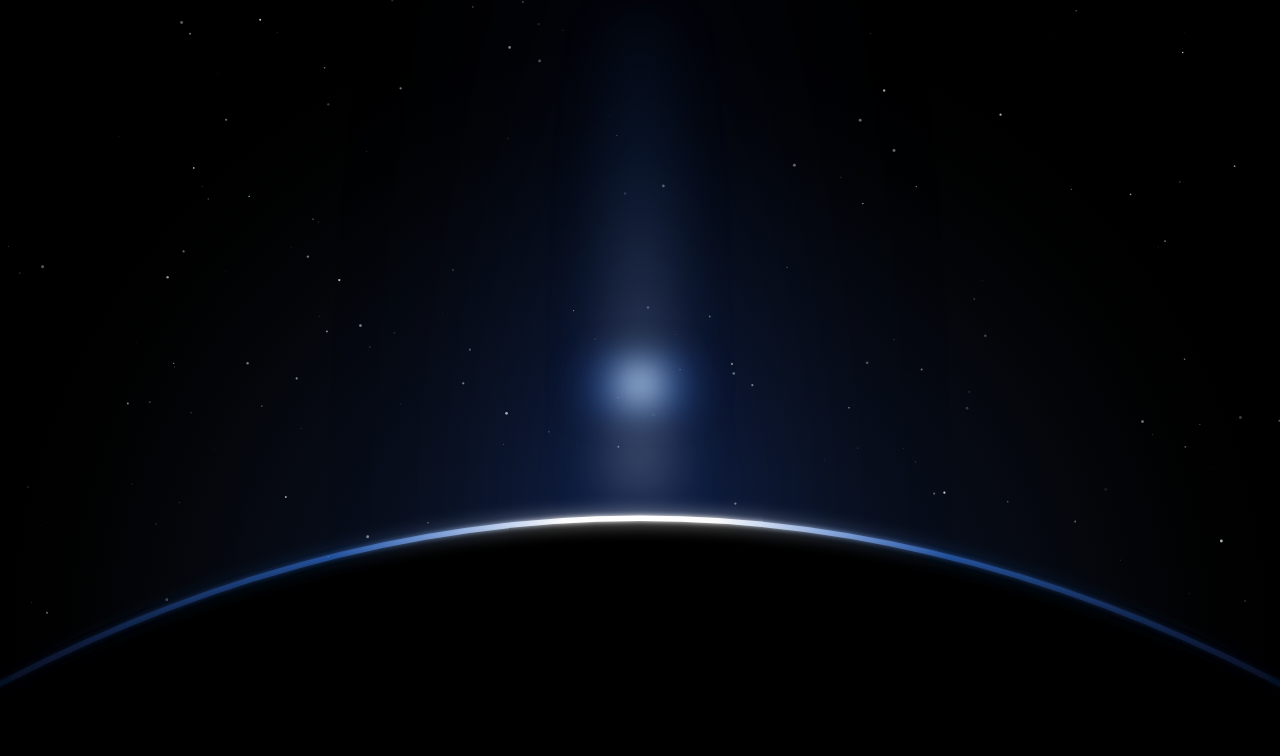
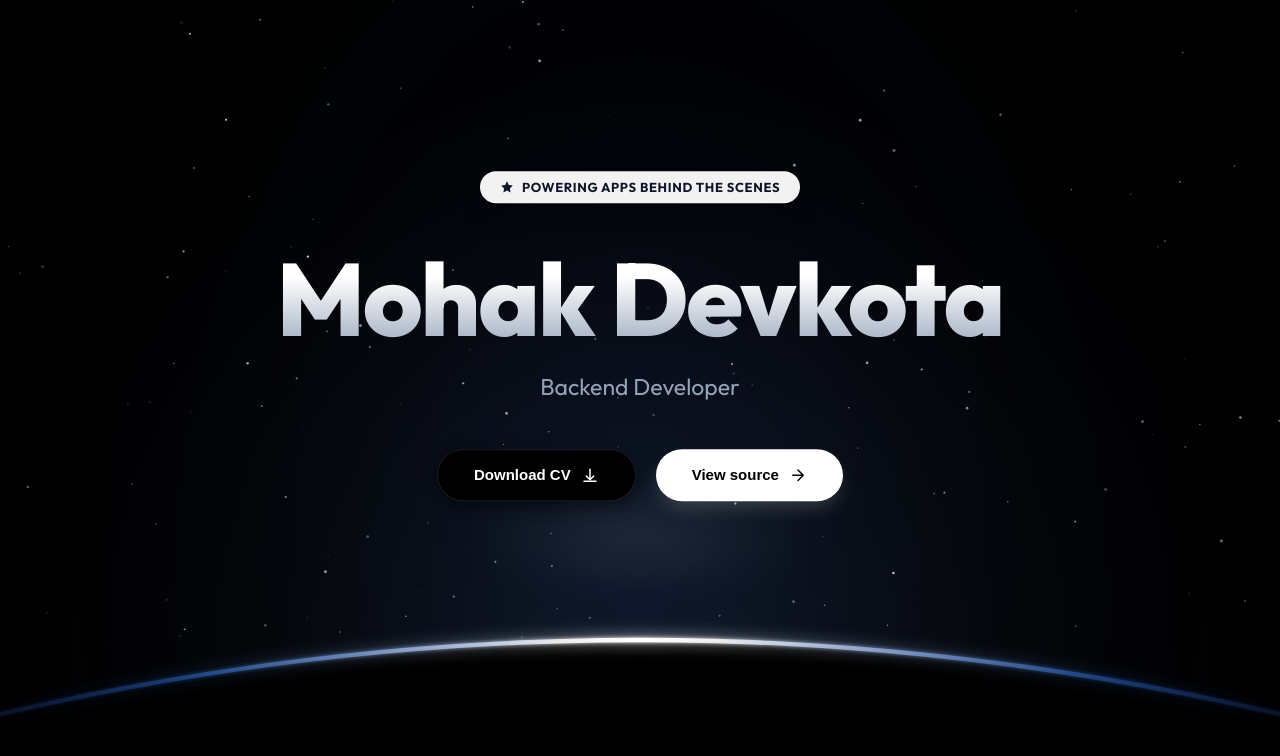
Before and after one commit to Mohak-787/my_portfolio, a React (Vite) app: page / in a window 1280 px wide. Shown: the top 756 px of the page. Built offline with nearby package versions, Linux system fonts and the light colour scheme.

Commit message:
feat: Implement hero section with content, update cosmic background effects, and integrate new styling dependencies and font.

```diff
--- a/src/components/CosmicHeroBackground.tsx
+++ b/src/components/CosmicHeroBackground.tsx
@@ -69,8 +69,8 @@ const CosmicHeroBackground: React.FC = () => {
         height: '100vh',
         backgroundColor: '#000000',
         backgroundImage: `
-          radial-gradient(circle at 50% 85%, rgba(29, 78, 216, 0.15) 0%, transparent 60%),
-          radial-gradient(circle at 50% 80%, rgba(30, 41, 59, 0.4) 0%, transparent 70%)
+          radial-gradient(ellipse at 50% 78%, rgba(59, 130, 246, 0.10) 0%, rgba(15, 23, 42, 0.18) 38%, transparent 72%),
+          radial-gradient(ellipse at 50% 85%, rgba(148, 163, 184, 0.06) 0%, transparent 65%)
         `,
         overflow: 'hidden',
         position: 'relative',
@@ -96,78 +96,212 @@ const CosmicHeroBackground: React.FC = () => {
       <div
         style={{
           position: 'absolute',
-          bottom: '20vh',
+          bottom: '12vh',
           left: '50%',
           transform: 'translateX(-50%)',
-          width: '25vw',
-          height: '110vh',
-          background: 'radial-gradient(ellipse at bottom, rgba(37, 99, 235, 0.35) 0%, rgba(30, 64, 175, 0.1) 40%, transparent 85%)',
+          width: '46vw',
+          height: '90vh',
+          background: 'radial-gradient(ellipse at bottom, rgba(59, 130, 246, 0.14) 0%, rgba(30, 64, 175, 0.06) 48%, transparent 88%)',
           pointerEvents: 'none',
-          filter: 'blur(90px)',
+          filter: 'blur(140px)',
           zIndex: 1,
         }}
       />
 
-      {/* Central Light Beam (The Core Pillar) */}
+      {/* Subtle Horizon Glow */}
       <div
         style={{
           position: 'absolute',
-          bottom: '38vh',
+          bottom: '29vh',
           left: '50%',
           transform: 'translateX(-50%)',
-          width: '8vw',
-          height: '60vh',
-          background: 'radial-gradient(ellipse at bottom, rgba(255, 255, 255, 0.3) 0%, rgba(59, 130, 246, 0.1) 50%, transparent 90%)',
-          filter: 'blur(25px)',
-          zIndex: 2,
-        }}
-      />
-
-      {/* Peak Bright Glow (Intense White-Hot Center) */}
-      <div
-        style={{
-          position: 'absolute',
-          bottom: '48vh',
-          left: '50%',
-          transform: 'translateX(-50%)',
-          width: '12vw',
+          width: '28vw',
           height: '8vh',
-          background: 'radial-gradient(circle at center, rgba(255, 255, 255, 1) 0%, rgba(147, 197, 253, 0.6) 20%, rgba(37, 99, 235, 0.2) 50%, transparent 90%)',
+          background: 'radial-gradient(ellipse at center, rgba(226, 232, 240, 0.22) 0%, rgba(191, 219, 254, 0.08) 35%, transparent 78%)',
           pointerEvents: 'none',
-          filter: 'blur(15px)',
+          filter: 'blur(28px)',
           zIndex: 5,
         }}
       />
 
-      {/* The Refined Horizon Arc */}
+      {/* Detailed Hero Content Overlay */}
+      <div
+        style={{
+          position: 'absolute',
+          top: '42%',
+          left: '50%',
+          transform: 'translate(-50%, -50%)',
+          width: '100%',
+          maxWidth: '1200px',
+          textAlign: 'center',
+          zIndex: 20,
+          display: 'flex',
+          flexDirection: 'column',
+          alignItems: 'center',
+          padding: '0 20px',
+        }}
+      >
+        {/* Pill Badge */}
+        <div
+          style={{
+            backgroundColor: 'rgba(255, 255, 255, 0.95)',
+            color: '#0f172a',
+            padding: '8px 20px',
+            borderRadius: '9999px',
+            fontSize: '13px',
+            fontWeight: 700,
+            letterSpacing: '0.05em',
+            textTransform: 'uppercase',
+            display: 'flex',
+            alignItems: 'center',
+            gap: '8px',
+            marginBottom: '40px',
+            boxShadow: '0 10px 25px -5px rgba(0, 0, 0, 0.3), 0 8px 10px -6px rgba(0, 0, 0, 0.3)',
+            animation: 'fadeInDown 0.8s ease-out forwards',
+          }}
+        >
+          <svg width="14" height="14" viewBox="0 0 24 24" fill="currentColor">
+            <path d="M12 2l3.09 6.26L22 9.27l-5 4.87 1.18 6.88L12 17.77l-6.18 3.25L7 14.14 2 9.27l6.91-1.01L12 2z" />
+          </svg>
+          Powering Apps Behind the Scenes
+        </div>
+
+        {/* Main Heading */}
+        <h1
+          style={{
+            fontSize: 'max(48px, 8vw)',
+            fontWeight: 800,
+            lineHeight: 1.1,
+            letterSpacing: '-0.02em',
+            margin: '0 0 16px 0',
+            background: 'linear-gradient(to bottom, #FFFFFF 30%, #94A3B8 100%)',
+            WebkitBackgroundClip: 'text',
+            WebkitTextFillColor: 'transparent',
+            animation: 'fadeInUp 1s ease-out 0.2s forwards',
+            opacity: 0,
+          }}
+        >
+          Mohak Devkota
+        </h1>
+
+        {/* Subheading */}
+        <p
+          style={{
+            fontSize: 'max(16px, 1.8vw)',
+            color: '#94A3B8',
+            maxWidth: '600px',
+            margin: '0 0 48px 0',
+            fontWeight: 400,
+            animation: 'fadeInUp 1s ease-out 0.4s forwards',
+            opacity: 0,
+          }}
+        >
+          Backend Developer
+        </p>
+
+        {/* Action Buttons */}
+        <div
+          style={{
+            display: 'flex',
+            gap: '20px',
+            animation: 'fadeInUp 1s ease-out 0.6s forwards',
+            opacity: 0,
+          }}
+        >
+          <button
+            style={{
+              backgroundColor: '#000000',
+              color: '#FFFFFF',
+              padding: '16px 36px',
+              borderRadius: '9999px',
+              border: '1px solid rgba(255, 255, 255, 0.1)',
+              fontSize: '15px',
+              fontWeight: 600,
+              cursor: 'pointer',
+              display: 'flex',
+              alignItems: 'center',
+              gap: '10px',
+              transition: 'all 0.3s ease',
+              boxShadow: '0 4px 15px rgba(0, 0, 0, 0.5)',
+            }}
+            onMouseOver={(e) => {
+              e.currentTarget.style.backgroundColor = '#1a1a1a';
+              e.currentTarget.style.transform = 'translateY(-2px)';
+            }}
+            onMouseOut={(e) => {
+              e.currentTarget.style.backgroundColor = '#000000';
+              e.currentTarget.style.transform = 'translateY(0)';
+            }}
+          >
+            Download CV
+            <svg width="18" height="18" viewBox="0 0 24 24" fill="none" stroke="currentColor" strokeWidth="2" strokeLinecap="round" strokeLinejoin="round">
+              <path d="M7 13L12 18L17 13M12 18V4" />
+              <path d="M20 20H4" />
+            </svg>
+          </button>
+
+          <button
+            style={{
+              backgroundColor: '#FFFFFF',
+              color: '#000000',
+              padding: '16px 36px',
+              borderRadius: '9999px',
+              border: 'none',
+              fontSize: '15px',
+              fontWeight: 600,
+              cursor: 'pointer',
+              display: 'flex',
+              alignItems: 'center',
+              gap: '10px',
+              transition: 'all 0.3s ease',
+              boxShadow: '0 10px 20px -5px rgba(255, 255, 255, 0.2)',
+            }}
+            onMouseOver={(e) => {
+              e.currentTarget.style.boxShadow = '0 15px 30px -5px rgba(255, 255, 255, 0.3)';
+              e.currentTarget.style.transform = 'translateY(-2px)';
+            }}
+            onMouseOut={(e) => {
+              e.currentTarget.style.boxShadow = '0 10px 20px -5px rgba(255, 255, 255, 0.2)';
+              e.currentTarget.style.transform = 'translateY(0)';
+            }}
+          >
+            View source
+            <svg width="18" height="18" viewBox="0 0 24 24" fill="none" stroke="currentColor" strokeWidth="2" strokeLinecap="round" strokeLinejoin="round">
+              <path d="M5 12h14M12 5l7 7-7 7" />
+            </svg>
+          </button>
+        </div>
+      </div>
+
+      {/* The Refined Horizon Arc (Moderate Curve) */}
       <div
         style={{
           position: 'relative',
           width: '100%',
-          height: '65vh',
+          height: '40vh',
           zIndex: 10,
           overflow: 'hidden',
         }}
       >
         <svg
-          viewBox="0 0 1000 600"
+          viewBox="0 0 1000 300"
           preserveAspectRatio="none"
           style={{ width: '100%', height: '100%', display: 'block' }}
         >
           <defs>
             <linearGradient id="horizonRim" x1="0%" y1="0%" x2="100%" y2="0%">
               <stop offset="0%" stopColor="#1E3A8A" stopOpacity="0" />
-              <stop offset="30%" stopColor="#3B82F6" stopOpacity="0.4" />
-              <stop offset="45%" stopColor="#FFFFFF" stopOpacity="0.95" />
+              <stop offset="20%" stopColor="#3B82F6" stopOpacity="0.3" />
+              <stop offset="45%" stopColor="#FFFFFF" stopOpacity="0.8" />
               <stop offset="50%" stopColor="#FFFFFF" stopOpacity="1" />
-              <stop offset="55%" stopColor="#FFFFFF" stopOpacity="0.95" />
-              <stop offset="70%" stopColor="#3B82F6" stopOpacity="0.4" />
+              <stop offset="55%" stopColor="#FFFFFF" stopOpacity="0.8" />
+              <stop offset="80%" stopColor="#3B82F6" stopOpacity="0.3" />
               <stop offset="100%" stopColor="#1E3A8A" stopOpacity="0" />
             </linearGradient>
 
             <filter id="glow" x="-20%" y="-20%" width="140%" height="140%">
-              <feGaussianBlur stdDeviation="10" result="blur1" />
-              <feGaussianBlur in="SourceGraphic" stdDeviation="3" result="blur2" />
+              <feGaussianBlur stdDeviation="7" result="blur1" />
+              <feGaussianBlur in="SourceGraphic" stdDeviation="2" result="blur2" />
               <feMerge>
                 <feMergeNode in="blur1" />
                 <feMergeNode in="blur2" />
@@ -178,16 +312,16 @@ const CosmicHeroBackground: React.FC = () => {
 
           {/* Planet Body */}
           <path
-            d="M -100,600 L 1100,600 L 1100,550 Q 500,0 -100,550 Z"
+            d="M -100,300 L 1100,300 L 1100,250 Q 500,50 -100,250 Z"
             fill="#000000"
           />
 
           {/* Detailed Rim Path */}
           <path
-            d="M -100,550 Q 500,0 1100,550"
+            d="M -100,250 Q 500,50 1100,250"
             fill="none"
             stroke="url(#horizonRim)"
-            strokeWidth="6"
+            strokeWidth="4"
             filter="url(#glow)"
           />
         </svg>
@@ -210,6 +344,14 @@ const CosmicHeroBackground: React.FC = () => {
           0%, 100% { opacity: 0.6; }
           50% { opacity: 0.9; }
         }
+        @keyframes fadeInDown {
+          from { opacity: 0; transform: translateY(-30px); }
+          to { opacity: 1; transform: translateY(0); }
+        }
+        @keyframes fadeInUp {
+          from { opacity: 0; transform: translateY(30px); }
+          to { opacity: 1; transform: translateY(0); }
+        }
       `}</style>
     </div>
   );
--- a/src/index.css
+++ b/src/index.css
@@ -1,3 +1,5 @@
+@import url('https://fonts.googleapis.com/css2?family=Outfit:wght@300;400;500;600;700;800&display=swap');
+
 * {
   box-sizing: border-box;
   margin: 0;
@@ -5,7 +7,7 @@
 }
 
 body {
-  font-family: 'Montserrat', 'Inter', sans-serif;
+  font-family: 'Outfit', 'Montserrat', 'Inter', sans-serif;
   background-color: #000;
   color: #fff;
   overflow: hidden; /* No scrolling for full screen space scene */
```
Also changed, not shown: package.json (+10 -1 lines), 1 other file (tests, documents, lock files or other folders).
